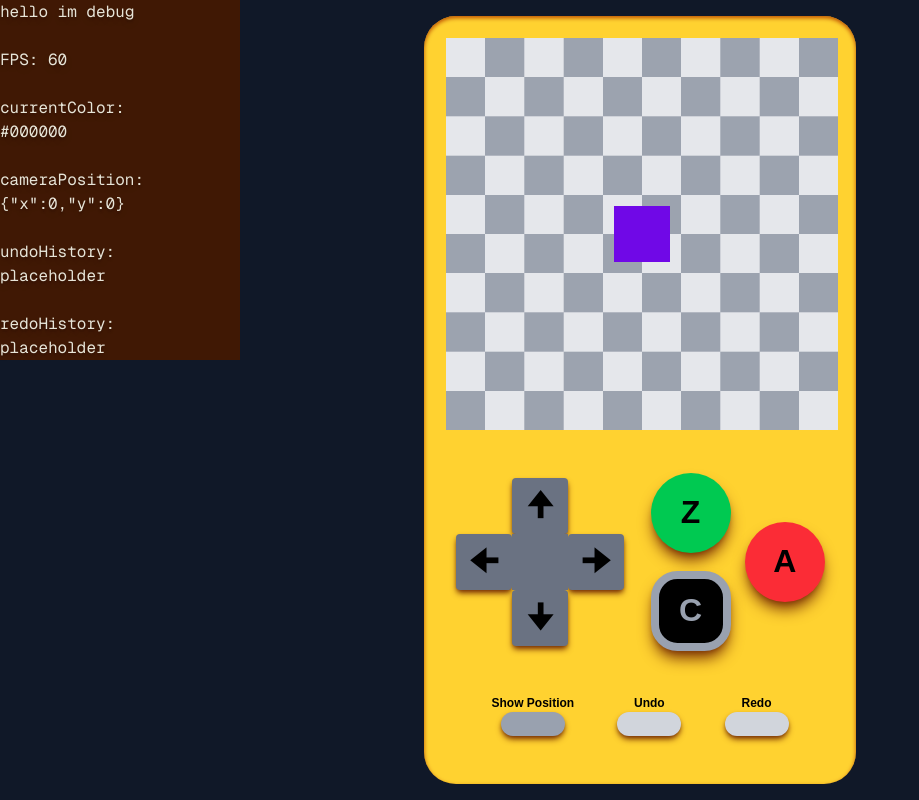
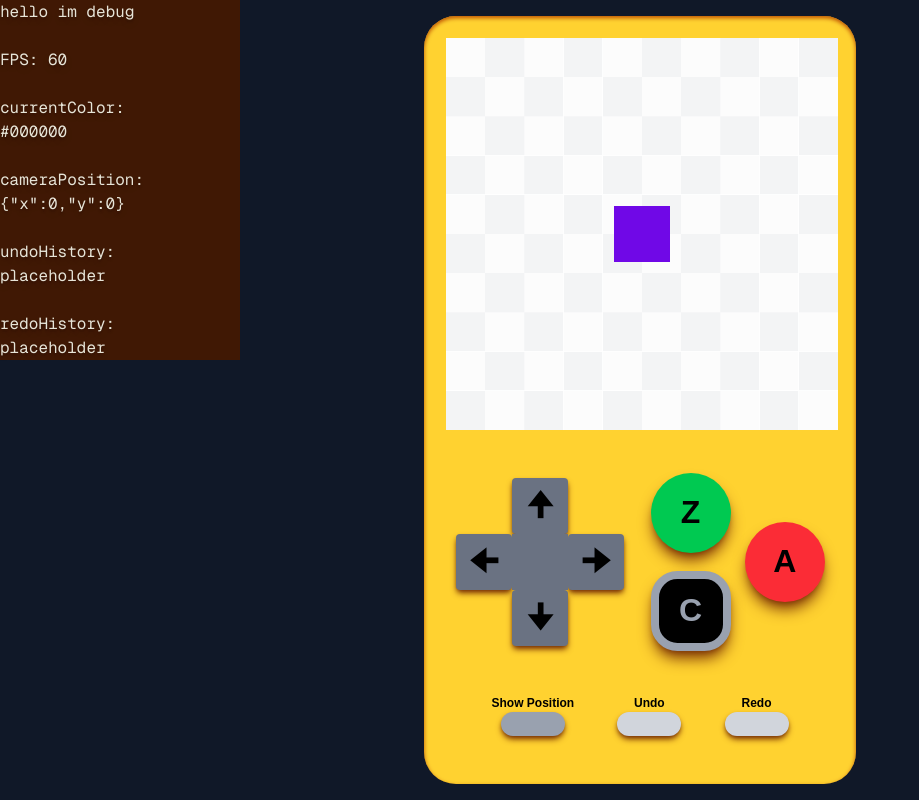
Before and after one commit to nammonman/flippy-hero, a Next.js app in the folder flippyhero/: page / in a window 1280 px wide. Shown: the whole page, without its empty margins (0-919 px from the left). Built offline with nearby package versions, Linux system fonts and the light colour scheme; a web font is replaced by a local one.

Commit message:
adjust flipgrid opacity

```diff
--- a/flippyhero/src/app/page.js
+++ b/flippyhero/src/app/page.js
@@ -64,7 +64,6 @@ function changeTileColor(tileElement, color) {
   }
   tileElement.dataset.rotation = rotation;
   tileElement.style.backgroundColor = color;
-  tileElement.style.opacity = 1;
   tileElement.style.transition = 'transform 0.5s';
   tileElement.style.transform = `rotateX(${rotation}deg)`;
 }
@@ -161,7 +160,7 @@ function FlipGrid() {
           return (
             <div
               key={i}
-              className={`h-[101%] w-[101%] bg-white opacity-0`}
+              className={`h-[101%] w-[101%] bg-white opacity-88`}
               tag='flippable'
               coordinatex={col}
               coordinatey={row}
```
